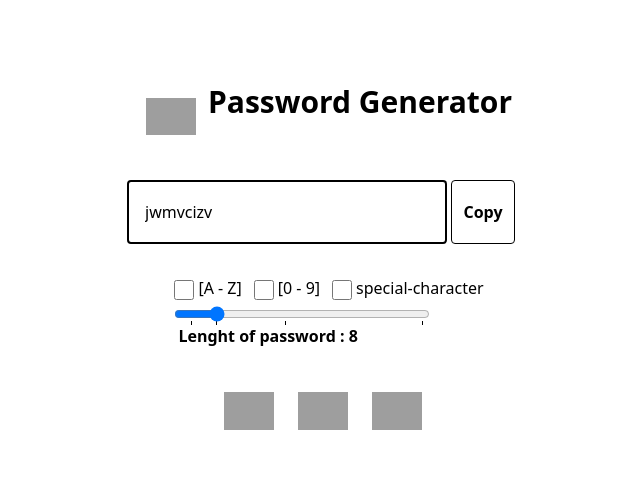
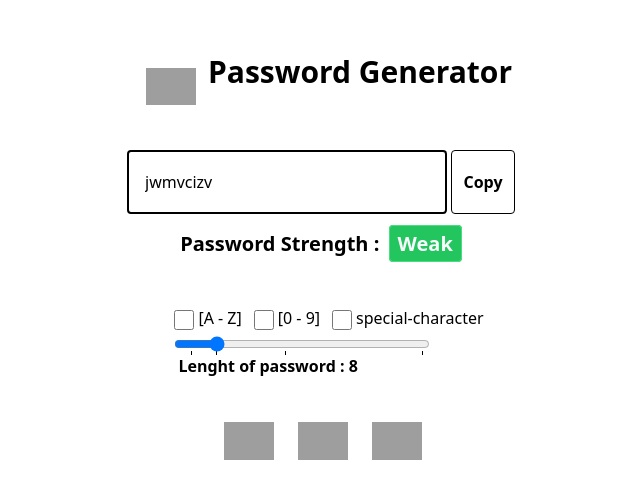
Before and after one commit to abhinab-choudhury/password-generator, a React (Vite) app: page / in a window 1280 px wide. Shown: the part 137-636 px from the top of the page, without its empty margins (317-957 px from the left). Built offline with nearby package versions, Linux system fonts and the light colour scheme; grey boxes are pictures that could not be loaded.

Commit message:
Final Commit

```diff
--- a/src/App.jsx
+++ b/src/App.jsx
@@ -181,6 +181,14 @@ function App() {
               <input ref={passwordRef} id="password" type='text' className='h-16 w-80 rounded-s border-2 border-black rounded overflow-hidden px-4' value={password} readOnly />
               <button onClick={copyHandler} className='hover:bg-black hover:text-white mx-1 px-1 py-1 h-16 w-16 font-bold rounded border-black border mt-auto mb-auto'>Copy</button>
             </div>
+            <div className='flex my-2 justify-center items-center'>
+              <div className='my-2'>
+                <span className='font-extrabold text-xl'>Password Strength : </span>
+                <span className='w-fit bg-green-500 border border-green-400 text-gray-50 font-bold mx-1 text-xl px-2 py-1 rounded'>
+                  {strength}
+                </span>
+              </div>
+            </div>
             <div className='flex justify-center mx-auto my-auto'>
               <div className='block m-8'>
                 <input className='ml-3 mr-1 size-5 align-middle' type='checkbox' name='uppercase' onChange={() => { setContainsUppercase((prev) => !prev) }} />
```
